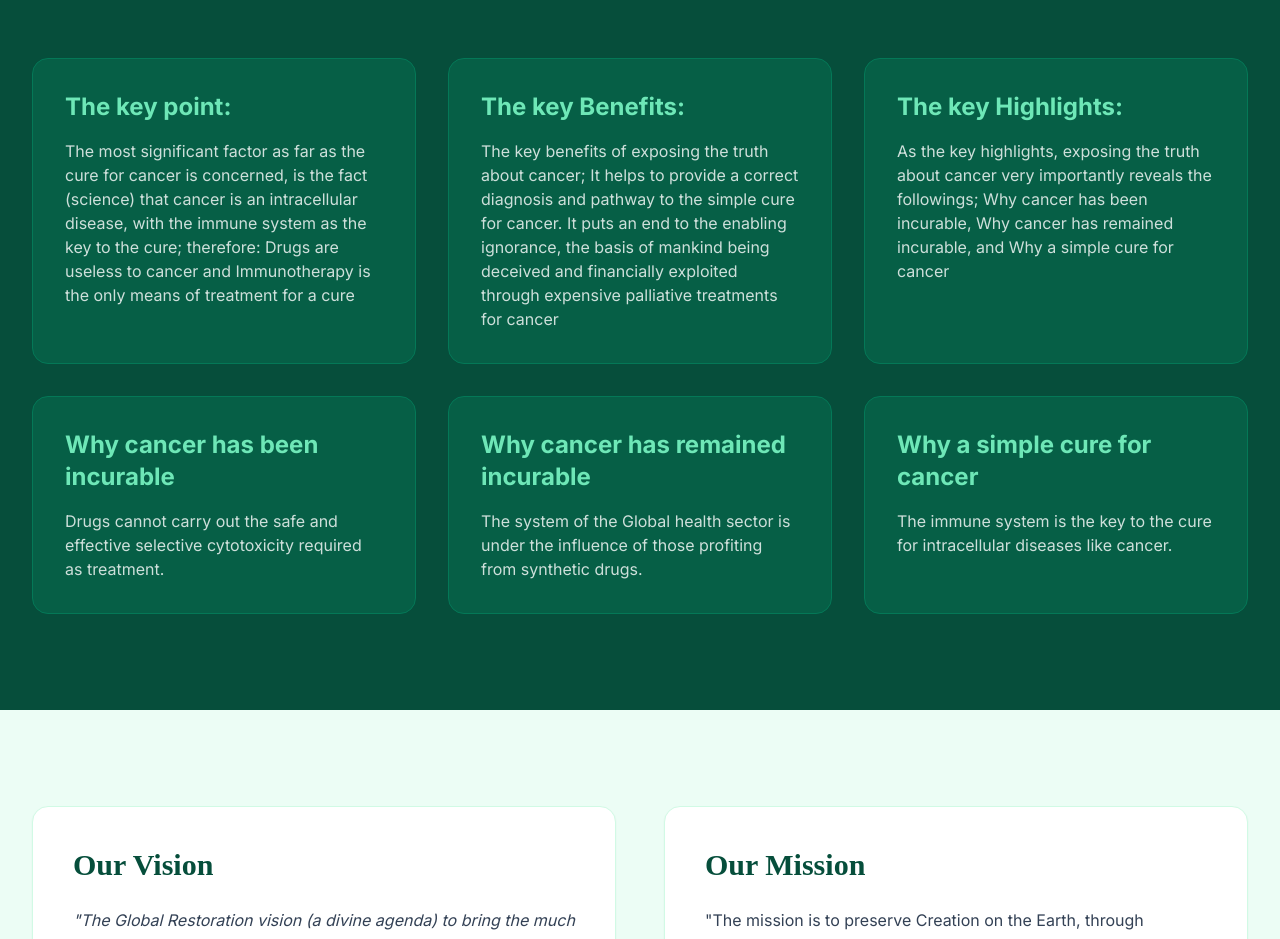
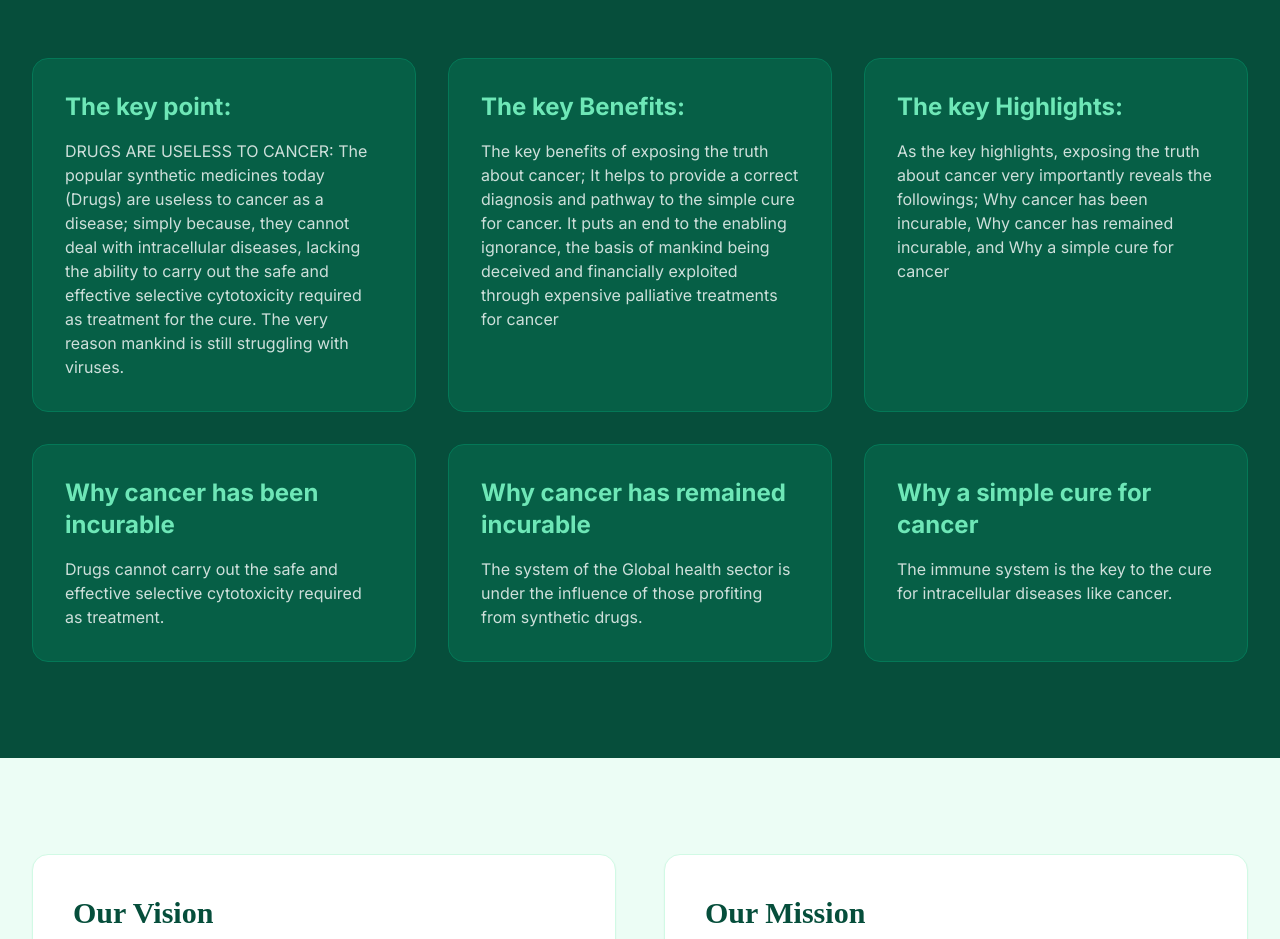
Before and after one commit to Dule-martins/exposecancer, a React (Vite) app: page /#/ in a window 1280 px wide. Shown: the part 1880-2819 px from the top of the page. Built offline with nearby package versions, Linux system fonts and the light colour scheme.

Commit message:
update key point

```diff
--- a/pages/Home.tsx
+++ b/pages/Home.tsx
@@ -102,7 +102,7 @@ const Home = () => {
           <div className="grid md:grid-cols-3 gap-8">
             <div className="p-8 bg-emerald-800 rounded-2xl border border-emerald-700">
               <h3 className="text-2xl font-bold mb-4 text-emerald-300">The key point:</h3>
-              <p className="opacity-80">The most significant factor as far as the cure for cancer is concerned, is the fact (science) that cancer is an intracellular disease, with the immune system as the key to the cure; therefore: Drugs are useless to cancer and Immunotherapy is the only means of treatment for a cure</p>
+              <p className="opacity-80">DRUGS ARE USELESS TO CANCER: The popular synthetic medicines today (Drugs) are useless to cancer as a disease; simply because, they cannot deal with intracellular diseases, lacking the ability to carry out the safe and effective selective cytotoxicity required as treatment for the cure. The very reason mankind is still struggling with viruses.</p>
             </div>
             <div className="p-8 bg-emerald-800 rounded-2xl border border-emerald-700">
               <h3 className="text-2xl font-bold mb-4 text-emerald-300">The key Benefits:</h3>
```
